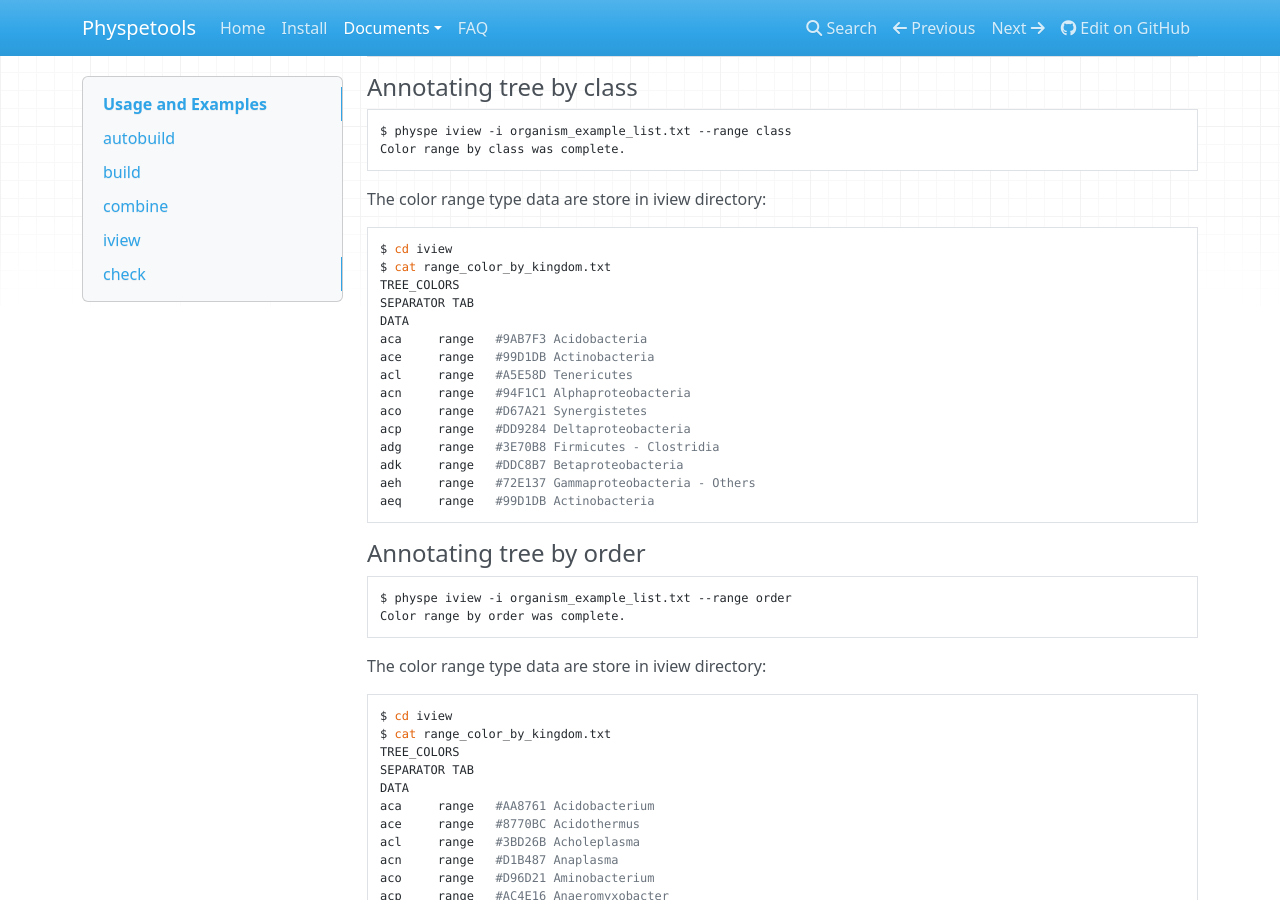
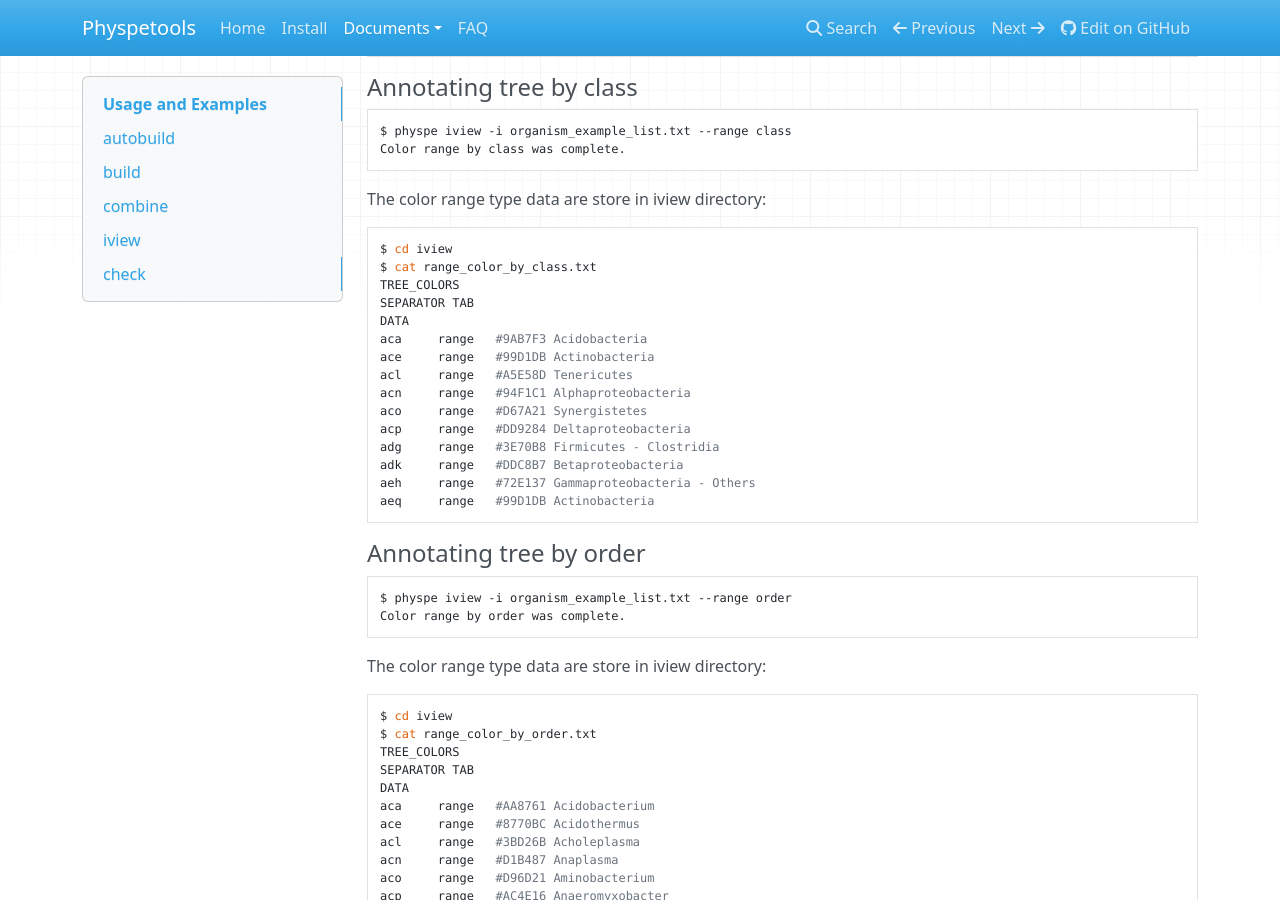
Before and after one commit to yangfangs/physpetools, an MkDocs documentation site: the page built from docs/docs/usage.md, in a window 1280 px wide and 900 px high, scrolled down 12030 px. Built offline with MkDocs 1.6.1, drawn with Linux system fonts in a browser that asks for light colours; nearby versions of some CDN libraries; old or Windows-style settings are respelled for this version of MkDocs.

Commit message:
update docs of iview

````diff
--- a/docs/docs/usage.md
+++ b/docs/docs/usage.md
@@ -630,7 +630,7 @@ The color range type data are store in iview directory:
 
 ```bash
 $ cd iview
-$ cat range_color_by_kingdom.txt
+$ cat range_color_by_class.txt
 TREE_COLORS
 SEPARATOR TAB
 DATA
@@ -657,7 +657,7 @@ The color range type data are store in iview directory:
 
 ```bash
 $ cd iview
-$ cat range_color_by_kingdom.txt
+$ cat range_color_by_order.txt
 TREE_COLORS
 SEPARATOR TAB
 DATA
````
